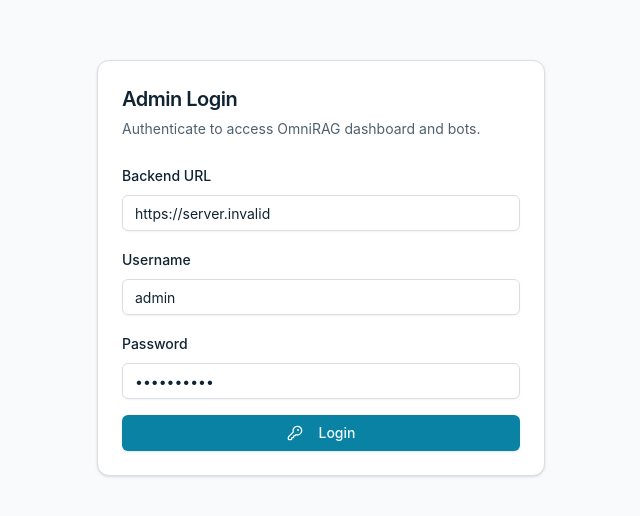
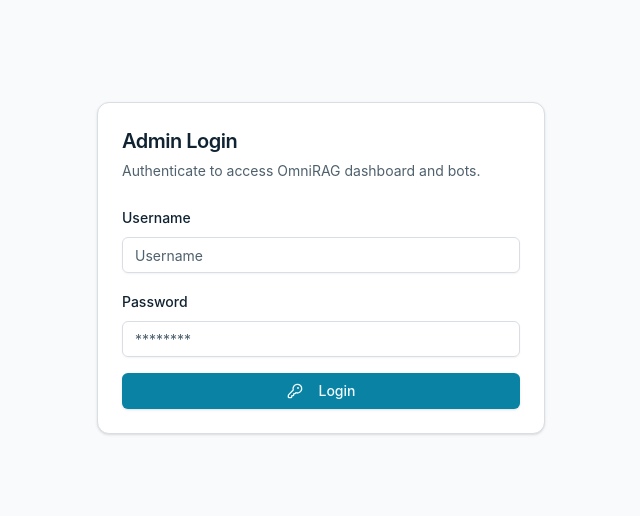
Before and after one commit to roxm337/OmniRAG-front, a Next.js app: page /login in a window 1280 px wide. Shown: the part 132-648 px from the top of the page, without its empty margins (319-959 px from the left). Built offline with nearby package versions, Linux system fonts and the light colour scheme; no server answers.

Commit message:
Removed the Backend URL

```diff
--- a/app/login/page.tsx
+++ b/app/login/page.tsx
@@ -17,7 +17,6 @@
 
   const {
     apiBaseUrl,
-    setApiBaseUrl,
     adminToken,
     setAdminSession,
     setBots,
@@ -25,8 +24,8 @@
     addEvent,
   } = useAppStore();
 
-  const [username, setUsername] = useState("admin");
-  const [password, setPassword] = useState("admin12345");
+  const [username, setUsername] = useState("");
+  const [password, setPassword] = useState("");
   const [busyLogin, setBusyLogin] = useState(false);
 
   function getNextPath() {
@@ -88,16 +87,8 @@
         <CardContent className="space-y-4">
           <form onSubmit={handleLogin} className="space-y-4">
             <div className="space-y-2">
-              <Label>Backend URL</Label>
-              <Input
-                value={apiBaseUrl}
-                onChange={(e) => setApiBaseUrl(e.target.value)}
-                placeholder="http://localhost:8000"
-              />
-            </div>
-            <div className="space-y-2">
               <Label>Username</Label>
-              <Input value={username} onChange={(e) => setUsername(e.target.value)} placeholder="admin" />
+              <Input value={username} onChange={(e) => setUsername(e.target.value)} placeholder="Username" />
             </div>
             <div className="space-y-2">
               <Label>Password</Label>
```
